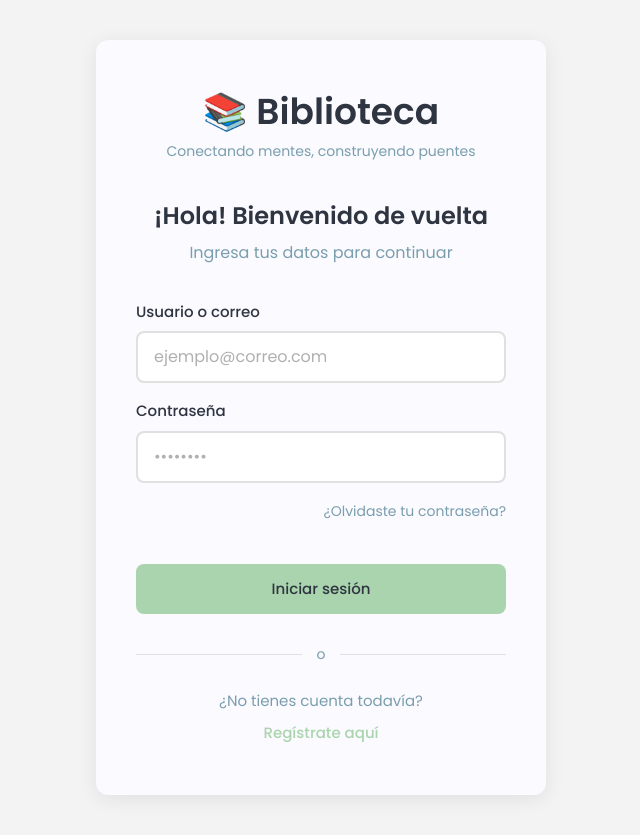
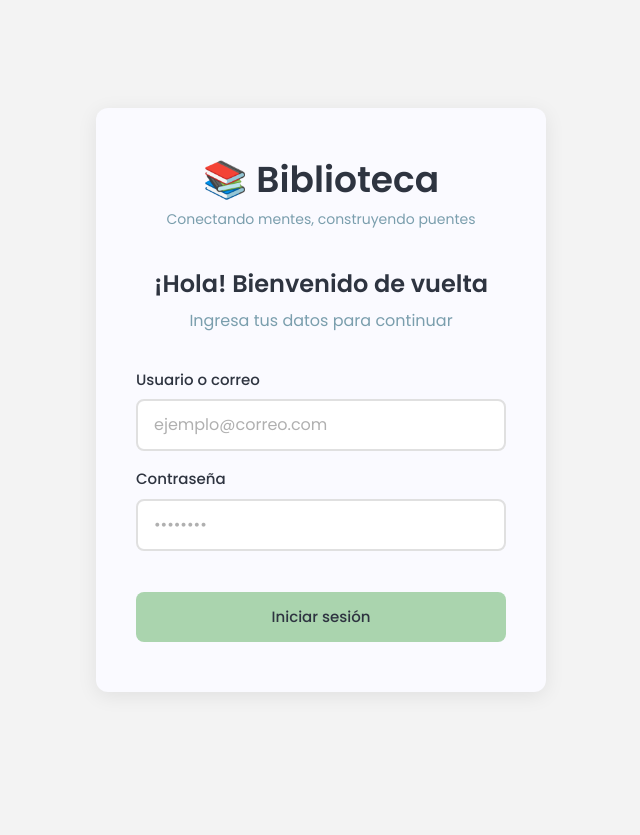
Before and after one commit to Shags001/Biblioteca-Comunitaria, a Python web app: template app/templates/modulos/authUsuario/InLoggeo/Loggeo.html in a window 1280 px wide. Shown: the whole page, without its empty margins (319-959 px from the left). After the commit the page ends 642 px from the top, so only its background shows below. Run offline with Jinja, Linux system fonts and the light colour scheme; the template is opened without the code that fills it, so the values that code supplies are empty.

Commit message:
logeo final

```diff
--- a/app/templates/modulos/authUsuario/InLoggeo/Loggeo.html
+++ b/app/templates/modulos/authUsuario/InLoggeo/Loggeo.html
@@ -45,10 +45,6 @@
                 >
             </div>
 
-            <div class="text-end mb-3">
-                <a href="#" class="forgot-link">¿Olvidaste tu contraseña?</a>
-            </div>
-
             <button type="submit" class="btn-primary-custom">
                 Iniciar sesión
             </button>
@@ -56,15 +52,6 @@
 
         <div class="alert-custom alert-success d-none" id="successMessage">
             ¡Listo! Iniciando sesión...
-        </div>
-
-        <div class="divider">
-            <span>o</span>
-        </div>
-
-        <div class="register-section">
-            <p class="register-text">¿No tienes cuenta todavía?</p>
-            <a href="registro.html" class="register-link">Regístrate aquí</a>
         </div>
     </div>
 
```
